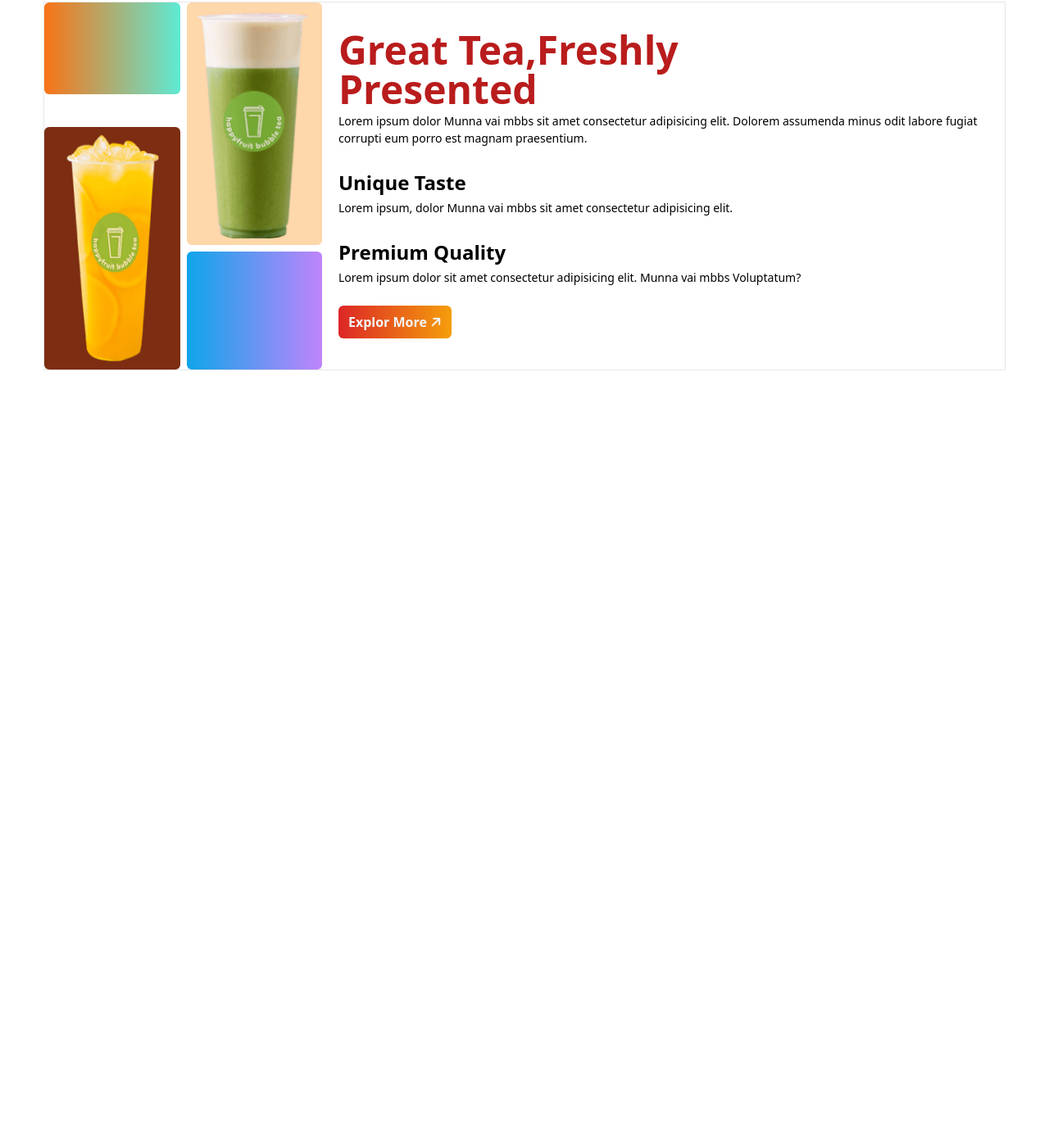
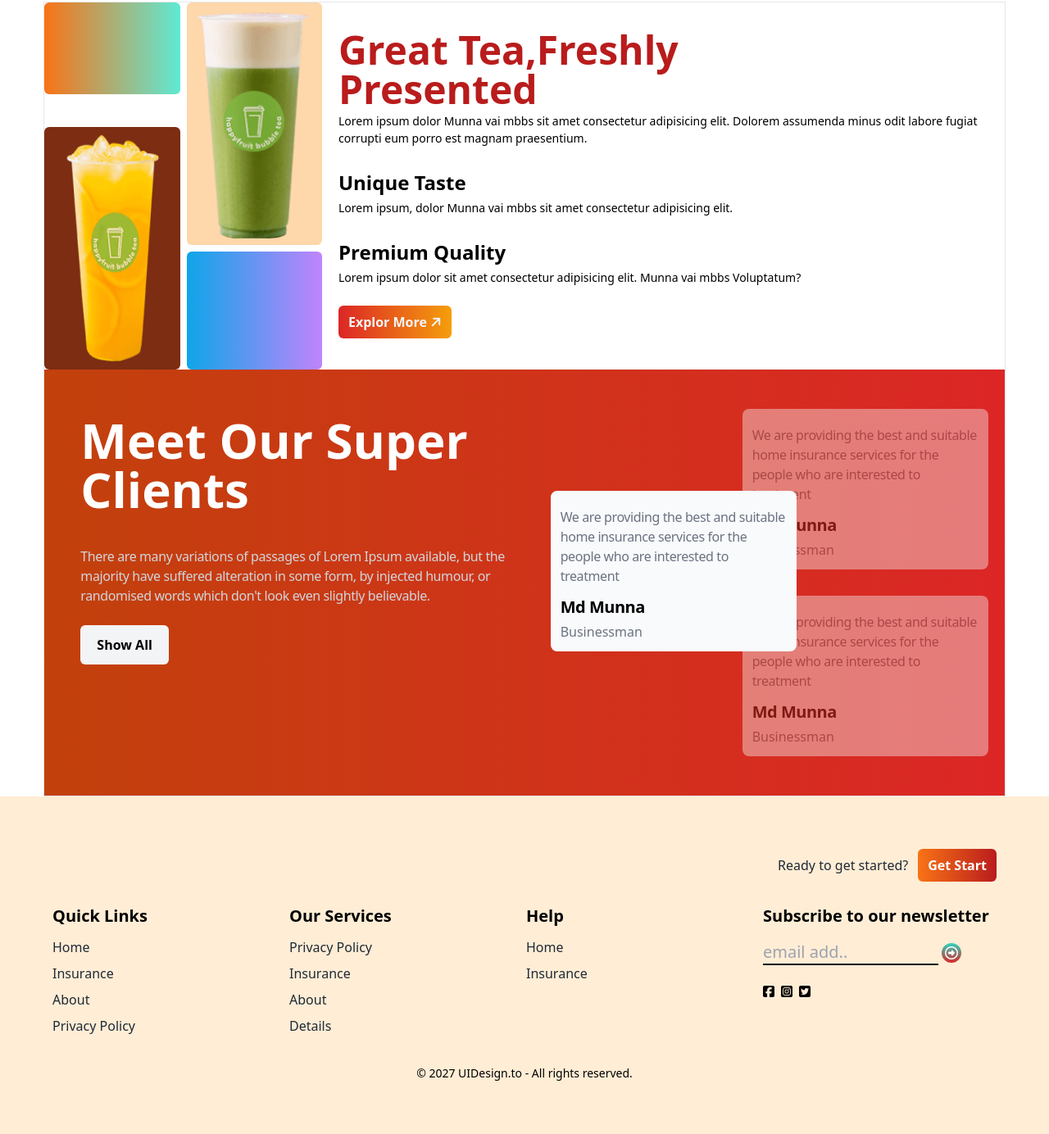
Before and after one commit to MdMunna1/Tea-tailwind-css, a plain HTML site: page index.html in a window 1280 px wide. Shown: the part 501-1885 px from the top of the page at 82% size. Before the commit the page ends 953 px from the top, so only its background shows below. Drawn offline with nearby package versions, Linux system fonts and the light colour scheme.

Commit message:
tailwind diye fast project done

```diff
--- a/index.html
+++ b/index.html
@@ -110,6 +110,106 @@
           </button>
         </div>
       </section>
+      <!-- meet your super cleint -->
+      <section
+        class="p-5 py-8 bg-gradient-to-r from-orange-700 to-red-600 sm:flex justify-between gap-10"
+      >
+        <div class="sm:w-7/12 px-6">
+          <h1 class="text-6xl font-bold py-6 text-white">
+            Meet Our Super <br />
+            Clients
+          </h1>
+          <p class="py-4 pr-10 text-gray-300 tracking-tight">
+            There are many variations of passages of Lorem Ipsum available, but
+            the majority have suffered alteration in some form, by injected
+            humour, or randomised words which don't look even slightly
+            believable.
+          </p>
+          <button
+            class="bg-gray-100 py-3 px-5 rounded-md font-semibold mb-7 mt-2 hover:bg-gradient-to-r from-red-600 to-green-400 hover:shadow-xl"
+          >
+            Show All
+          </button>
+        </div>
+        <!-- clieind section -->
+        <div class="relative sm:w-5/12 flex-col items-end flex">
+          <div
+            class="z-40 w-[300px] absolute top-[100px] sm:-left-20 rounded-lg bg-slate-50 p-3 my-4"
+          >
+            <p class="my-2 tracking-tight text-gray-500">
+              We are providing the best and suitable home insurance services for
+              the people who are interested to treatment
+            </p>
+            <h2 class="py-1 text-xl font-semibold tracking-tight">Md Munna</h2>
+            <p class="text-gray-500">Businessman</p>
+          </div>
+
+          <div class="w-[300px] opacity-40 rounded-lg bg-slate-50 p-3 my-4">
+            <p class="my-2 tracking-tight text-gray-500">
+              We are providing the best and suitable home insurance services for
+              the people who are interested to treatment
+            </p>
+            <h2 class="py-1 text-xl font-semibold tracking-tight">Md Munna</h2>
+            <p class="text-gray-500">Businessman</p>
+          </div>
+
+          <div class="w-[300px] opacity-40 rounded-lg bg-slate-50 p-3 my-4">
+            <p class="my-2 tracking-tight text-gray-500">
+              We are providing the best and suitable home insurance services for
+              the people who are interested to treatment
+            </p>
+            <h2 class="py-1 text-xl font-semibold tracking-tight">Md Munna</h2>
+            <p class="text-gray-500">Businessman</p>
+          </div>
+        </div>
+      </section>
     </main>
+    <!-- fooooter section -->
+    <footer class="bg-orange-100 px-4 pt-16 sm:p-16">
+      <div class="flex items-center justify-end gap-3">
+        <p class="text-gray-800">Ready to get started?</p>
+        <button
+          class="py-2 px-3 bg-gradient-to-r from-orange-500 to-red-700 rounded-md font-bold text-white"
+        >
+          Get Start
+        </button>
+      </div>
+      <!-- ling deteils section -->
+      <section class="mt-5 grid grid-cols-2 md:grid-cols-4 gap-1">
+        <div>
+          <h2 class="py-2 text-xl font-semibold">Quick Links</h2>
+          <ul class="text-gray-800">
+            <li class="py-1">Home</li>
+            <li class="py-1">Insurance</li>
+            <li class="py-1">About</li>
+            <li class="py-1">Privacy Policy</li>
+          </ul>
+        </div>
+        <div>
+          <h2 class="py-2 text-xl font-semibold">Our Services</h2>
+          <ul class="text-gray-800">
+            <li class="py-1">Privacy Policy</li>
+            <li class="py-1">Insurance</li>
+            <li class="py-1">About</li>
+            <li class="py-1">Details</li>
+          </ul>
+        </div>
+        <div>
+          <h2 class="py-2 text-xl font-semibold">Help</h2>
+          <ul class="text-gray-800">
+            <li class="py-1">Home</li>
+            <li class="py-1">Insurance</li>
+
+          </ul>
+        </div>
+        <!-- input section -->
+        <div><h2 class="pb-4 pt-2 text-xl font-bold">Subscribe to our newsletter </h2>
+        <div class="mb-6 w-full flex items-center gap-1"><input class="w-9/12 text-xl  bg-transparent border-b-2 border-gray-950" type="email" placeholder="email add.."> <i class="fa-regular fa-circle-up rotate-90 bg-gradient-to-r from-teal-400 to-red-600 rounded-full text-white p-1"></i></div>
+
+        <div class="flex gap-2"><i class="fa-brands fa-square-facebook"></i><i class="fa-brands fa-square-instagram"></i><i class="fa-brands fa-square-twitter"></i></div>
+        </div>
+      </section>
+     <div class="text-center mt-8 text-sm">© 2027 UIDesign.to - All rights reserved.</div>
+    </footer>
   </body>
 </html>
```
